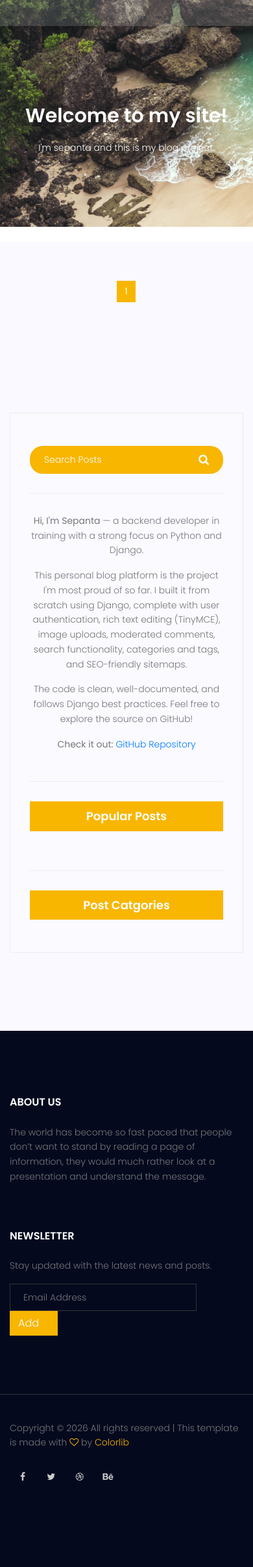
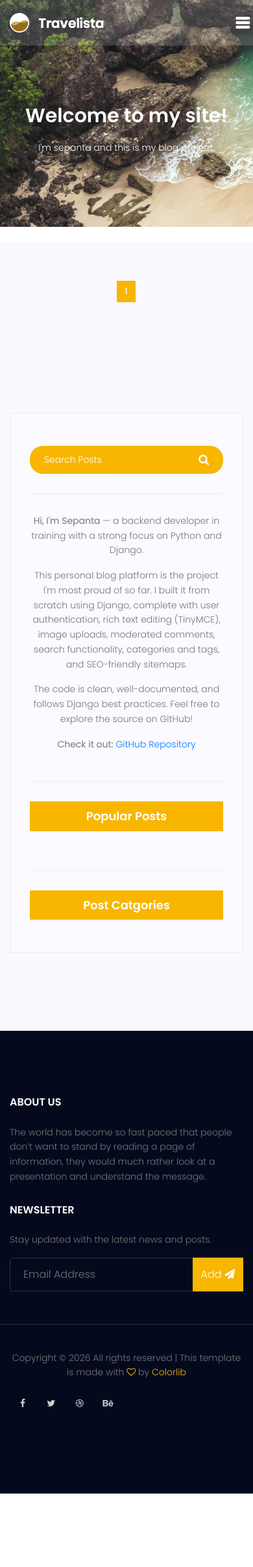
Before and after one commit to sepanta1/blog-site, a Django app: page /blog/search/ in a window 390 px wide. Shown: the whole page at 65% size. After the commit the page ends 2298 px from the top, so only its background shows below. Run offline with Django 4.2, Linux system fonts and the light colour scheme; data that the repository does not hold is empty; some libraries are stand-ins or nearby versions.

Commit message:
Fix mobile responsiveness in base template

```diff
--- a/templates/base.html
+++ b/templates/base.html
@@ -1,63 +1,136 @@
-{% load static %}
-{% load humanize %}
-<!DOCTYPE html>
-<html lang="zxx" class="no-js">
+{% load static %} {% load humanize %}
+<!doctype html>
+<html lang="en" class="no-js">
   <head>
-        <!-- Mobile Specific Meta -->
-        <meta name="viewport" content="width=device-width, initial-scale=1, shrink-to-fit=no">
-        <!-- Favicon-->
-        <link rel="shortcut icon" href="{% static 'img/fav.png' %}">
-        <!-- Author Meta -->
-        <meta name="author" content="colorlib">
-        <!-- Meta Description -->
-        <meta name="description" content="">
-        <!-- Meta Keyword -->
-        <meta name="keywords" content="">
-        <!-- meta character set -->
-        <meta charset="UTF-8">
-        <!-- Site Title -->
+    <meta charset="UTF-8" />
+    <meta
+      name="viewport"
+      content="width=device-width, initial-scale=1, shrink-to-fit=no"
+    />
+    <link rel="shortcut icon" href="{% static 'img/fav.png' %}" />
+    <meta name="author" content="colorlib" />
+    <meta name="description" content="" />
+    <meta name="keywords" content="" />
     <title>sepanta</title>
-        <link href="https://fonts.googleapis.com/css?family=Poppins:100,200,400,300,500,600,700" rel="stylesheet">
 
-        <!-- CSS -->
-        <link rel="stylesheet" href="{% static 'css/font-awesome.min.css' %}">
-        <link rel="stylesheet" href="{% static 'css/bootstrap.css' %}">
-        <link rel="stylesheet" href="{% static 'css/magnific-popup.css' %}">
-        <link rel="stylesheet" href="{% static 'css/jquery-ui.css' %}">
-        <link rel="stylesheet" href="{% static 'css/nice-select.css' %}">
-        <link rel="stylesheet" href="{% static 'css/animate.min.css' %}">
-        <link rel="stylesheet" href="{% static 'css/owl.carousel.css' %}">
-        <link rel="stylesheet" href="{% static 'css/main.css' %}">
+    <link
+      href="https://fonts.googleapis.com/css?family=Poppins:100,200,400,300,500,600,700"
+      rel="stylesheet"
+    />
+
+    <link rel="stylesheet" href="{% static 'css/font-awesome.min.css' %}" />
+    <link rel="stylesheet" href="{% static 'css/bootstrap.css' %}" />
+    <link rel="stylesheet" href="{% static 'css/magnific-popup.css' %}" />
+    <link rel="stylesheet" href="{% static 'css/jquery-ui.css' %}" />
+    <link rel="stylesheet" href="{% static 'css/nice-select.css' %}" />
+    <link rel="stylesheet" href="{% static 'css/animate.min.css' %}" />
+    <link rel="stylesheet" href="{% static 'css/owl.carousel.css' %}" />
+    <link rel="stylesheet" href="{% static 'css/main.css' %}" />
+
+    <style>
+      /* ---- Mobile fixes ---- */
+      /* Make sure the toggle button is visible only on mobile */
+      #mobile-nav-toggle {
+        display: none;
+      }
+      @media (max-width: 991px) {
+        #mobile-nav-toggle {
+          display: inline-block;
+          position: absolute;
+          top: 18px;
+          right: 0;
+          z-index: 9999;
+          font-size: 24px;
+          background: transparent;
+          border: 0;
+          color: #222;
+          cursor: pointer;
+        }
+      }
+
+      /* Newsletter form: keep input + button on one row on small screens */
+      .subscription .input-group {
+        flex-wrap: nowrap;
+      }
+      .subscription .input-group input[type="email"] {
+        flex: 1 1 auto;
+        min-width: 0;
+      }
+
+      /* Footer columns stack nicely */
+      .footer-area .single-footer-widget {
+        margin-bottom: 30px;
+      }
+      @media (max-width: 767px) {
+        .footer-bottom {
+          flex-direction: column;
+          text-align: center;
+        }
+        .footer-social {
+          margin-top: 15px;
+        }
+      }
+    </style>
   </head>
   <body>
     <header id="header">
       <div class="container main-menu">
         <div class="row align-items-center justify-content-between d-flex">
+          <div id="logo">
+            <a href="{% url 'website:home' %}"
+              ><img
+                src="{% static 'img/logo.png' %}"
+                alt="logo"
+                style="max-height: 50px"
+            /></a>
+          </div>
+
+          <!-- Mobile hamburger toggle -->
+          <button
+            type="button"
+            id="mobile-nav-toggle"
+            aria-label="Toggle navigation"
+          >
+            <i class="fa fa-bars"></i>
+          </button>
+
           <nav id="nav-menu-container">
             <ul class="nav-menu">
               <li><a href="{% url 'website:home' %}">Home</a></li>
               <li><a href="{% url 'website:about' %}">About</a></li>
               <li><a href="{% url 'blog:blog-home' %}">Blog</a></li>
-                            <li><a href="{% url "website:contact" %}">Contact</a></li>
+              <li><a href="{% url 'website:contact' %}">Contact</a></li>
               {% if user.is_authenticated %}
-                                <li><a href="{% url "accounts:logout" %}">Logout</a></li>
-                                <li><a href="{% url "blog:my-posts" %}">My Posts</a></li>
-                                <li><a href="{% url "blog:my-drafts" %}">My Drafts</a></li>
-                                <li><a href="{% url "blog:post-create" %}">Add Post</a></li>
+              <li><a href="{% url 'accounts:logout' %}">Logout</a></li>
+              <li><a href="{% url 'blog:my-posts' %}">My Posts</a></li>
+              <li><a href="{% url 'blog:my-drafts' %}">My Drafts</a></li>
+              <li><a href="{% url 'blog:post-create' %}">Add Post</a></li>
               {% else %}
               <li><a href="{% url 'accounts:login' %}">Login</a></li>
-                                <li><a href="{% url "accounts:signup" %}">SignUp</a></li>
+              <li><a href="{% url 'accounts:signup' %}">SignUp</a></li>
               {% endif %}
             </ul>
           </nav>
         </div>
       </div>
+
       {% if messages %}
       <div class="container mt-3">
         {% for message in messages %}
-                        <div class="alert alert-{{ message.tags }} alert-dismissible fade show" role="alert">
+        <!-- Bootstrap 4 syntax (matches your bootstrap.css) -->
+        <div
+          class="alert alert-{{ message.tags }} alert-dismissible fade show"
+          role="alert"
+        >
           {{ message }}
-                            <button type="button" class="btn-close" data-bs-dismiss="alert"></button>
+          <button
+            type="button"
+            class="close"
+            data-dismiss="alert"
+            aria-label="Close"
+          >
+            <span aria-hidden="true">&times;</span>
+          </button>
         </div>
         {% endfor %}
       </div>
@@ -66,7 +139,6 @@
 
     {% block content %}{% endblock %}
 
-        <!-- start footer Area -->
     <footer class="footer-area section-gap">
       <div class="container">
         <div class="row">
@@ -74,8 +146,9 @@
             <div class="single-footer-widget">
               <h6>About Us</h6>
               <p>
-                                The world has become so fast paced that people don’t want to stand by reading a page of
-                                information, they would much rather look at a presentation and understand the message.
+                The world has become so fast paced that people don’t want to
+                stand by reading a page of information, they would much rather
+                look at a presentation and understand the message.
               </p>
             </div>
           </div>
@@ -83,33 +156,42 @@
             <div class="single-footer-widget">
               <h6>Newsletter</h6>
               <p>Stay updated with the latest news and posts.</p>
-                            <div>
-                                <form action="{% url 'website:news' %}" method="post" class="subscription relative">
+              <form
+                action="{% url 'website:news' %}"
+                method="post"
+                class="subscription relative"
+              >
                 {% csrf_token %}
                 <div class="input-group d-flex flex-row">
-                                        <input name="email"
+                  <input
+                    name="email"
+                    class="form-control"
                     placeholder="Email Address"
-                                               onfocus="this.placeholder = ''"
-                                               onblur="this.placeholder = 'Email Address'"
                     required
-                                               type="email">
+                    type="email"
+                  />
+                  <div class="input-group-append">
                     <button type="submit" class="btn bb-btn">
-                                            Add <i class="fas fa-paper-plane"></i>
+                      Add <i class="fa fa-paper-plane"></i>
                     </button>
+                  </div>
                 </div>
                 <div class="mt-10 info"></div>
               </form>
             </div>
           </div>
         </div>
-                </div>
-                <div class="row footer-bottom d-flex justify-content-between align-items-center">
+        <div
+          class="row footer-bottom d-flex justify-content-between align-items-center"
+        >
           <p class="col-lg-8 col-sm-12 footer-text m-0">
-                        <!-- Link back to Colorlib can't be removed. Template is licensed under CC BY 3.0. -->
             Copyright &copy;
-                        <script>document.write(new Date().getFullYear());</script> All rights reserved | This template is made
-                        with <i class="fa fa-heart-o" aria-hidden="true"></i> by <a href="https://colorlib.com" target="_blank">Colorlib</a>
-                        <!-- Link back to Colorlib can't be removed. Template is licensed under CC BY 3.0. -->
+            <script>
+              document.write(new Date().getFullYear());
+            </script>
+            All rights reserved | This template is made with
+            <i class="fa fa-heart-o" aria-hidden="true"></i> by
+            <a href="https://colorlib.com" target="_blank">Colorlib</a>
           </p>
           <div class="col-lg-4 col-sm-12 footer-social">
             <a href="#"><i class="fa fa-facebook"></i></a>
@@ -120,7 +202,6 @@
         </div>
       </div>
     </footer>
-        <!-- End footer Area -->
 
     <script src="{% static 'js/vendor/jquery-2.2.4.min.js' %}"></script>
     <script src="{% static 'js/popper.min.js' %}"></script>
@@ -135,5 +216,25 @@
     <script src="{% static 'js/owl.carousel.min.js' %}"></script>
     <script src="{% static 'js/mail-script.js' %}"></script>
     <script src="{% static 'js/main.js' %}"></script>
+
+    <!-- Mobile nav toggle behavior (in case main.js doesn't include it) -->
+    <script>
+      (function () {
+        var toggle = document.getElementById("mobile-nav-toggle");
+        var menu = document.getElementById("nav-menu-container");
+        if (!toggle || !menu) return;
+
+        toggle.addEventListener("click", function () {
+          menu.classList.toggle("mobile-nav-open");
+        });
+
+        // Close when a link is clicked
+        menu.addEventListener("click", function (e) {
+          if (e.target.tagName === "A") {
+            menu.classList.remove("mobile-nav-open");
+          }
+        });
+      })();
+    </script>
   </body>
 </html>
```
Lines whose indentation alone changed are shown as unchanged.
